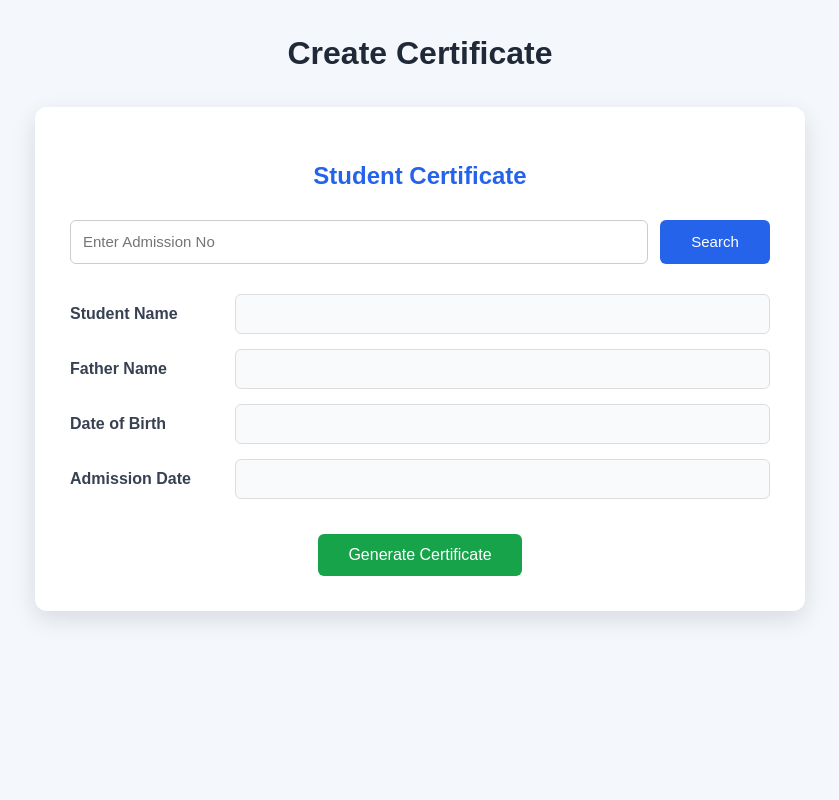
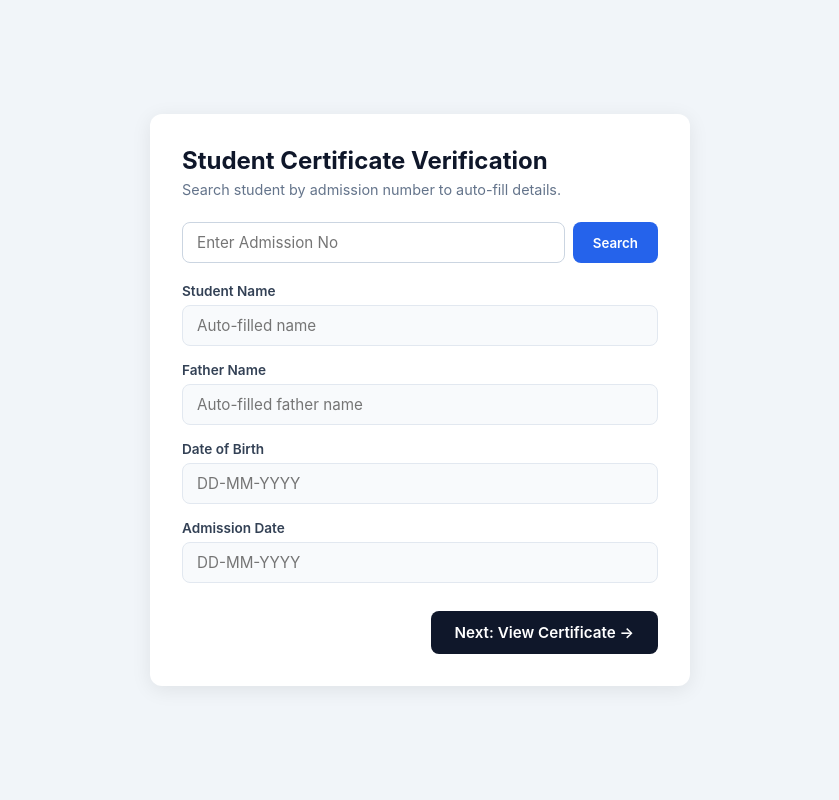
Before and after one commit to AbdulAziz-cs-cs/school_management_system, a FastAPI app: page /certificate in a window 1280 px wide. Shown: the whole page, without its empty margins (220-1059 px from the left). Run offline with FastAPI, Linux system fonts and the light colour scheme.

Commit message:
add certificate template for certificate creation and add save to gallery option for obtained certificate

```diff
--- a/backend/main.py
+++ b/backend/main.py
@@ -111,6 +111,15 @@ def certificate(request: Request):
         context={}
     )
 
+#certificate preview page
+
+@app.get("/view-certificate")
+def view_certificate_page(request: Request):
+    return templates.TemplateResponse(
+        request=request,
+        name="view_certificate.html",
+        context={}
+    )
 
 # --------------------------------------------------
 # CERTIFICATE HISTORY PAGE
--- a/frontend/static/css/create_certificate.css
+++ b/frontend/static/css/create_certificate.css
@@ -1,121 +1,114 @@
-body {
+* {
     margin: 0;
-    font-family: Arial, sans-serif;
-    background: #f4f7fb;
-    color: #222;
+    padding: 0;
+    box-sizing: border-box;
+    font-family: -apple-system, BlinkMacSystemFont, "Segoe UI", Roboto, Helvetica, Arial, sans-serif;
 }
 
-h1 {
-    text-align: center;
-    margin-top: 35px;
-    color: #1f2937;
+body {
+    background-color: #f1f5f9;
+    padding: 40px 15px;
+    display: flex;
+    justify-content: center;
+    align-items: center;
+    min-height: 100vh;
 }
 
-.certificate-container {
-    width: 700px;
-    margin: 35px auto;
-    padding: 35px;
-    background: white;
+.form-container {
+    background: #ffffff;
+    width: 100%;
+    max-width: 540px;
+    padding: 32px;
     border-radius: 12px;
-    box-shadow: 0 8px 25px rgba(0, 0, 0, 0.12);
-    transition: 0.3s;
+    box-shadow: 0 4px 20px rgba(0, 0, 0, 0.08);
 }
 
-.certificate-container:hover {
-    box-shadow: 0 12px 30px rgba(0, 0, 0, 0.18);
+h2 {
+    color: #0f172a;
+    font-size: 1.5rem;
+    margin-bottom: 6px;
 }
 
-.certificate-container h2 {
-    text-align: center;
-    margin-bottom: 30px;
-    color: #2563eb;
+.subtitle {
+    color: #64748b;
+    font-size: 0.9rem;
+    margin-bottom: 24px;
 }
 
-/* Search section */
-
-.search-section {
+.search-box {
     display: flex;
-    gap: 12px;
-    margin-bottom: 30px;
+    gap: 8px;
+    margin-bottom: 20px;
 }
 
-.search-section input {
+.search-box input {
     flex: 1;
-    height: 42px;
-    padding: 0 12px;
-    border: 1px solid #ccc;
-    border-radius: 6px;
-    font-size: 15px;
+    padding: 10px 14px;
+    border: 1.5px solid #cbd5e1;
+    border-radius: 8px;
+    font-size: 0.95rem;
     outline: none;
-    transition: 0.2s;
 }
 
-.search-section input:focus {
+.search-box input:focus {
     border-color: #2563eb;
-    box-shadow: 0 0 5px rgba(37, 99, 235, 0.3);
 }
 
-.search-section button {
-    width: 110px;
+.search-box button {
+    background-color: #2563eb;
+    color: #ffffff;
     border: none;
-    border-radius: 6px;
-    background: #2563eb;
-    color: white;
-    font-size: 15px;
+    padding: 10px 20px;
+    border-radius: 8px;
+    font-weight: 600;
     cursor: pointer;
-    transition: 0.2s;
+    transition: background-color 0.2s;
 }
 
-.search-section button:hover {
-    background: #1d4ed8;
-    transform: translateY(-1px);
+.search-box button:hover {
+    background-color: #1d4ed8;
 }
 
-/* Student information */
-
-.student-info {
-    display: grid;
-    grid-template-columns: 150px 1fr;
-    gap: 15px;
-    align-items: center;
+.form-group {
+    margin-bottom: 16px;
 }
 
-.student-info label {
-    font-weight: bold;
-    color: #374151;
+.form-group label {
+    display: block;
+    font-size: 0.85rem;
+    font-weight: 600;
+    color: #334155;
+    margin-bottom: 6px;
 }
 
-.student-info input {
-    height: 40px;
-    padding: 0 12px;
-    box-sizing: border-box;
-    border: 1px solid #ddd;
-    border-radius: 6px;
-    background: #f8fafc;
-    font-size: 15px;
+.form-group input {
+    width: 100%;
+    padding: 10px 14px;
+    background-color: #f8fafc;
+    border: 1px solid #e2e8f0;
+    border-radius: 8px;
+    color: #1e293b;
+    font-size: 0.95rem;
 }
 
-/* Generate button */
-
-#generatebtn {
-    display: block;
-    margin: 35px auto 0;
-    padding: 12px 30px;
-    border: none;
-    border-radius: 6px;
-    background: #16a34a;
-    color: white;
-    font-size: 16px;
-    cursor: pointer;
-    transition: 0.2s;
+.action-footer {
+    margin-top: 28px;
+    display: flex;
+    justify-content: flex-end;
 }
 
-#generatebtn:hover {
-    background: #15803d;
-    transform: translateY(-2px);
-    box-shadow: 0 5px 12px rgba(22, 163, 74, 0.25);
+.btn-primary {
+    background-color: #0f172a;
+    color: #ffffff;
+    border: none;
+    padding: 12px 24px;
+    border-radius: 8px;
+    font-size: 0.95rem;
+    font-weight: 600;
+    cursor: pointer;
+    transition: background-color 0.2s;
 }
 
-#generatebtn:active {
-    transform: translateY(0);
+.btn-primary:hover {
+    background-color: #1e293b;
 }
--- a/frontend/static/js/create_certificate.js
+++ b/frontend/static/js/create_certificate.js
@@ -1,32 +1,83 @@
-document.getElementById("searchbtn").addEventListener("click", async function () {
+// Inside /static/js/create_certificate.js
 
-    let adm_no = document.getElementById("adm_no").value.trim();
+document.addEventListener("DOMContentLoaded", () => {
+  const searchBtn = document.getElementById("searchbtn");
+  const admInput = document.getElementById("adm_no");
+  const studentNameInput = document.getElementById("student_name");
+  const fatherNameInput = document.getElementById("father_name");
+  const dobInput = document.getElementById("dob");
+  const dojInput = document.getElementById("doj");
+  const nextBtn = document.getElementById("nextBtn");
 
-    if (adm_no === "") {
-        alert("Please enter Admission No");
-        return;
+  // --- 1. Search & Autofill ---
+  async function searchStudent() {
+    const admNo = admInput.value.trim();
+    if (!admNo) {
+      alert("Please enter an admission number.");
+      return;
     }
 
     try {
+      const response = await fetch(`/students/by-adm/${encodeURIComponent(admNo)}`);
+      if (!response.ok) throw new Error("Student not found.");
 
-        let response = await fetch(`/students/by-adm/${adm_no}`);
+      const data = await response.json();
 
-        let data = await response.json();
+      if (data.message && data.message === "Student not found") {
+        alert("Student not found for Admission No: " + admNo);
+        studentNameInput.value = "";
+        fatherNameInput.value = "";
+        dobInput.value = "";
+        dojInput.value = "";
+        return;
+      }
 
-        if (!response.ok || data.message === "Student not found") {
-            alert("Student not found");
-            return;
-        }
+      studentNameInput.value = data.name || "";
+      fatherNameInput.value = data.father_name || "";
+      dobInput.value = data.dob || "";
+      dojInput.value = data.doj || "";
+    } catch (err) {
+      console.error("Autofill Error:", err);
+      alert("Failed to fetch student details.");
+    }
+  }
 
-        document.getElementById("student_name").value = data.name;
-        document.getElementById("father_name").value = data.father_name;
-        document.getElementById("dob").value = data.dob;
-        document.getElementById("doj").value = data.doj;
+  if (searchBtn) searchBtn.addEventListener("click", searchStudent);
+  if (admInput) {
+    admInput.addEventListener("keydown", (e) => {
+      if (e.key === "Enter") {
+        e.preventDefault();
+        searchStudent();
+      }
+    });
+  }
 
-    } catch (error) {
+  // --- 2. Save to sessionStorage and Navigate ---
+  if (nextBtn) {
+    nextBtn.addEventListener("click", () => {
+      const name = studentNameInput.value.trim();
+      const father = fatherNameInput.value.trim();
+      const adm = admInput.value.trim();
+      const dob = dobInput.value.trim();
+      const doj = dojInput.value.trim();
 
-        console.error("Error retrieving student:", error);
-        alert("Unable to retrieve student data");
+      if (!name) {
+        alert("Please search and load a student first before proceeding.");
+        return;
+      }
 
-    }
+      // Store student details as a JSON string
+      const studentPayload = {
+        adm_no: adm,
+        name: name,
+        father: father,
+        dob: dob,
+        doj: doj
+      };
+      sessionStorage.setItem("current_student_certificate", JSON.stringify(studentPayload));
+
+      // Clean redirect (no query parameters in URL)
+      window.location.href = "/view-certificate";
+    });
+  }
 });
--- a/frontend/templates/create_certificate.html
+++ b/frontend/templates/create_certificate.html
@@ -1,45 +1,51 @@
 <!DOCTYPE html>
-<html>
+<html lang="en">
 <head>
-
+    <meta charset="UTF-8">
     <meta name="viewport" content="width=device-width, initial-scale=1.0">
-
-    <title>Create Certificate</title>
+    <title>Create Certificate — Student Verification</title>
     <link rel="stylesheet" href="/static/css/create_certificate.css">
 </head>
-
 <body>
 
-    <h1>Create Certificate</h1>
+    <div class="form-container">
+        <h2>Student Certificate Verification</h2>
+        <p class="subtitle">Search student by admission number to auto-fill details.</p>
 
-    <div class="certificate-container">
-
-        <h2>Student Certificate</h2>
-
-        <div class="search-section">
+        <div class="search-box">
             <input type="text" id="adm_no" placeholder="Enter Admission No">
-            <button id="searchbtn">Search</button>
+            <button id="searchbtn" type="button">Search</button>
         </div>
 
-        <div class="student-info">
+        <form class="student-form" onsubmit="return false;">
+            <div class="form-group">
+                <label for="student_name">Student Name</label>
+                <input type="text" id="student_name" readonly placeholder="Auto-filled name">
+            </div>
 
-            <label>Student Name</label>
-            <input type="text" id="student_name" readonly>
+            <div class="form-group">
+                <label for="father_name">Father Name</label>
+                <input type="text" id="father_name" readonly placeholder="Auto-filled father name">
+            </div>
 
-            <label>Father Name</label>
-            <input type="text" id="father_name" readonly>
+            <div class="form-group">
+                <label for="dob">Date of Birth</label>
+                <input type="text" id="dob" readonly placeholder="DD-MM-YYYY">
+            </div>
 
-            <label>Date of Birth</label>
-            <input type="text" id="dob" readonly>
+            <div class="form-group">
+                <label for="doj">Admission Date</label>
+                <input type="text" id="doj" readonly placeholder="DD-MM-YYYY">
+            </div>
 
-            <label>Admission Date</label>
-            <input type="text" id="doj" readonly>
+            <div class="action-footer">
+                <button id="nextBtn" class="btn-primary" type="button">
+                    Next: View Certificate &rarr;
+                </button>
+            </div>
+        </form>
+    </div>
 
-        </div>
-
-        <button id="generatebtn">Generate Certificate</button>
-
-    </div>
-  <script src="/static/js/create_certificate.js"></script>
+    <script src="/static/js/create_certificate.js"></script>
 </body>
 </html>
```
Also changed, not shown: frontend/static/css/view_certificate.css (added, +159 -0 lines), frontend/static/js/view_certificate.js (added, +93 -0 lines), frontend/templates/view_certificate.html (added, +41 -0 lines), frontend/static/assets/images/Certificate.jpg (added).
